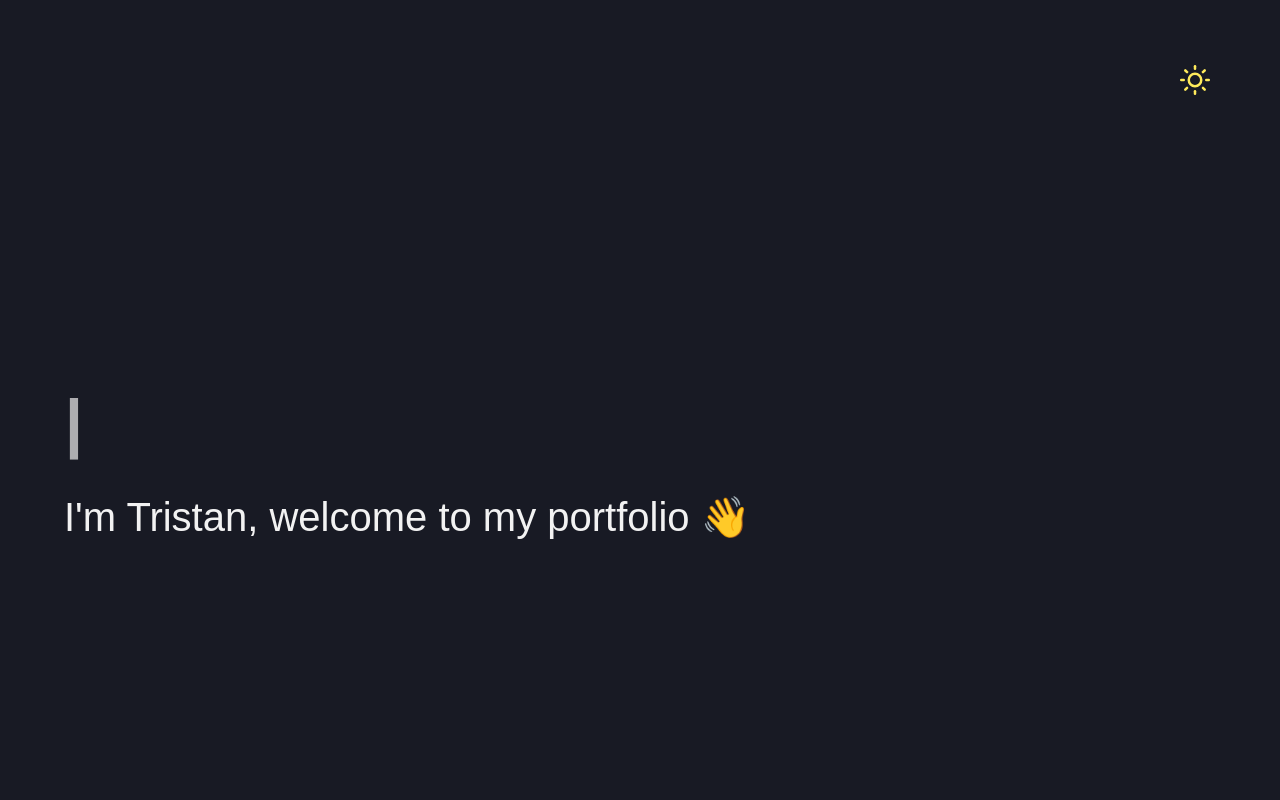
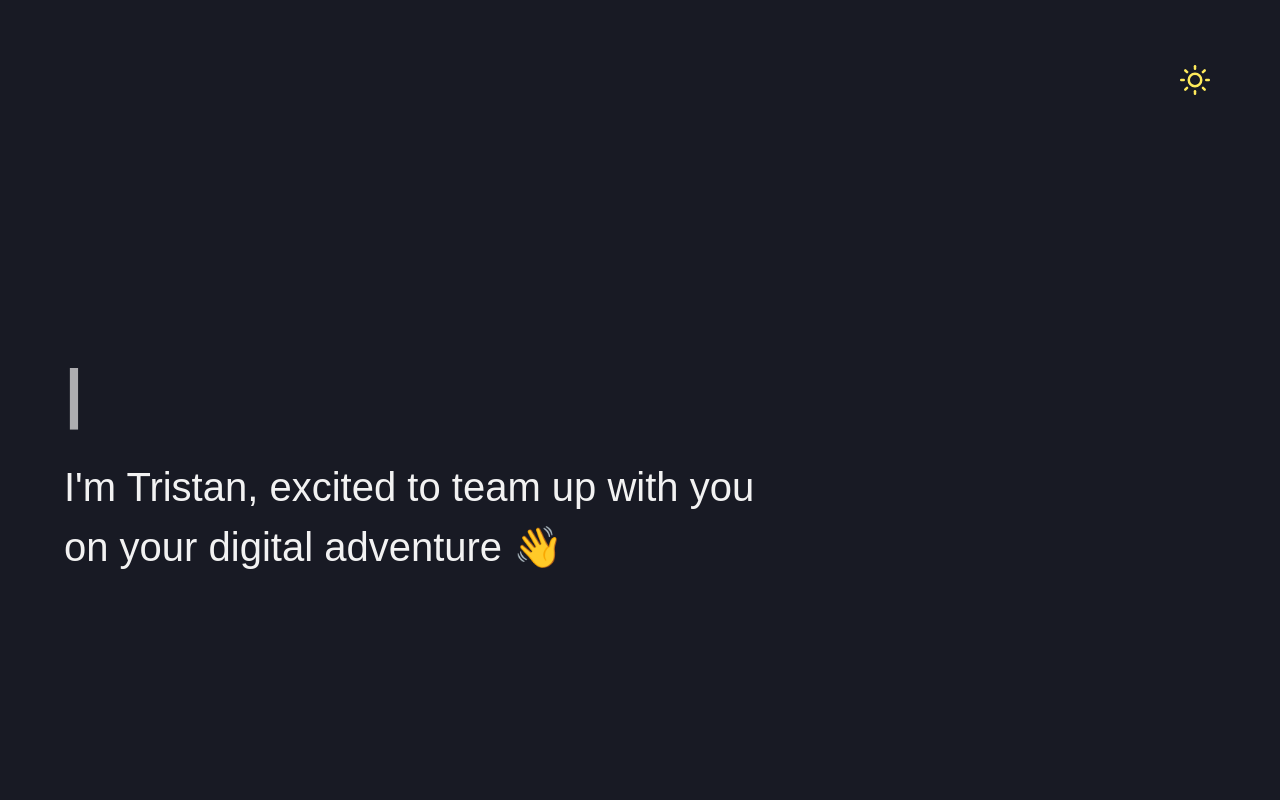
Before and after one commit to tristanp1407/tristanplet.com, a React (Create React App) app: page / in a window 1280 px wide. Shown: the top 800 px of the page. Built offline with nearby package versions, Linux system fonts and the light colour scheme.

Commit message:
Update intro

```diff
--- a/src/components/Hello/Hello.js
+++ b/src/components/Hello/Hello.js
@@ -30,7 +30,10 @@ export default function Hello() {
         />
       </S.TypewriterWrapper>
 
-      <h1>I'm Tristan, welcome to my portfolio 👋</h1>
+      <h1>
+        I'm Tristan, excited to team up with you
+        <br /> on your digital adventure 👋
+      </h1>
     </S.Container>
   );
 }
```
